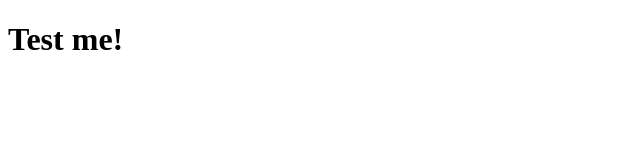
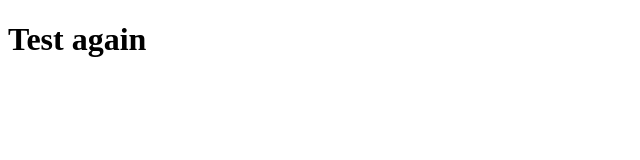
Before and after one commit to userTogrul/mysampleapp, a plain HTML site: page index.html in a window 1280 px wide. Shown: the full height of the page, 0-640 px from the left. Drawn offline with Linux system fonts and the light colour scheme.

Commit message:
added some files

```diff
--- a/index.html
+++ b/index.html
@@ -5,7 +5,7 @@
     <title>Testing</title>
 </head>
 <body>
-    <h1>Test me!</h1>
+    <h1>Test again</h1>
     <script src="app.js"></script>
 </body>
 </html>
```
Also changed, not shown: login.html (added, +10 -0 lines).
